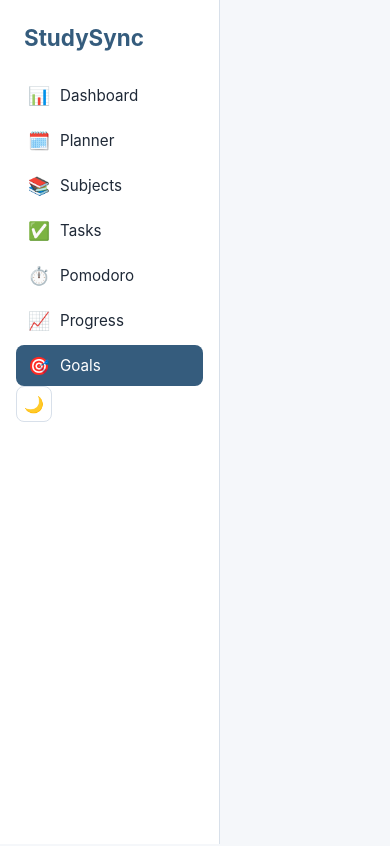
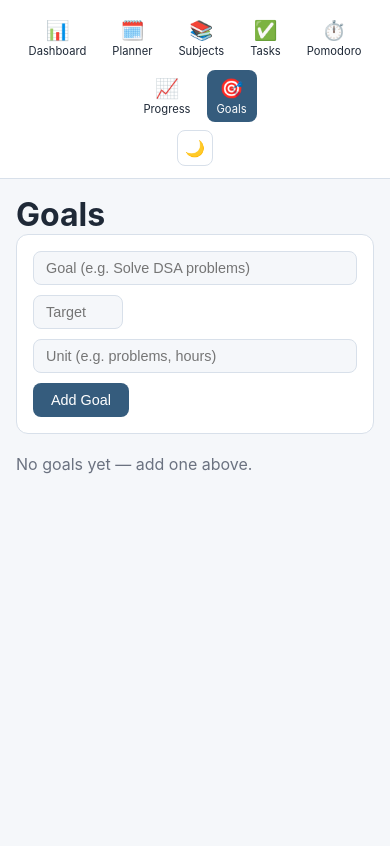
Before and after one commit to shivartha/studysync, a React (Vite) app: page /goals in a window 390 px wide. Shown: the top 846 px of the page. Built offline with nearby package versions, Linux system fonts and the light colour scheme.

Commit message:
feat: make app responsive for mobile and tablet screens

```diff
--- a/src/components/goals/GoalForm.css
+++ b/src/components/goals/GoalForm.css
@@ -37,3 +37,11 @@
   cursor: pointer;
   font-size: 0.9rem;
 }
+
+@media (max-width: 480px) {
+  .subject-form input[type="text"],
+  .task-form input[type="text"],
+  .goal-form input[type="text"] {
+    min-width: 100%;
+  }
+}
--- a/src/components/layout/Layout.css
+++ b/src/components/layout/Layout.css
@@ -6,11 +6,15 @@
 .app-content {
   flex: 1;
   padding: 32px;
+  min-width: 0; /* prevents flex children from overflowing their container */
 }
 
-/* Sidebar becomes a top bar on small screens instead of a fixed side column */
 @media (max-width: 768px) {
   .app-layout {
     flex-direction: column;
   }
+
+  .app-content {
+    padding: 16px;
+  }
 }
--- a/src/components/layout/Sidebar.css
+++ b/src/components/layout/Sidebar.css
@@ -7,6 +7,8 @@
   background-color: var(--color-surface);
   border-right: 1px solid var(--color-border);
   box-sizing: border-box;
+  display: flex;
+  flex-direction: column;
 }
 
 .sidebar-logo {
@@ -40,7 +42,6 @@
   background-color: var(--color-hover);
 }
 
-/* Applied automatically by NavLink when the route matches — see Sidebar.jsx */
 .sidebar-link.active {
   background-color: var(--color-primary);
   color: #fff;
@@ -49,3 +50,42 @@
 .sidebar-icon {
   font-size: 1.1rem;
 }
+
+@media (max-width: 768px) {
+  .sidebar {
+    width: 100%;
+    height: auto;
+    position: static;
+    padding: 12px;
+    border-right: none;
+    border-bottom: 1px solid var(--color-border);
+  }
+
+  .sidebar-logo {
+    display: none; /* saves vertical space on mobile — nav icons are enough */
+  }
+
+  .sidebar-nav {
+    flex-direction: row;
+    flex-wrap: wrap;
+    justify-content: center;
+    gap: 6px;
+  }
+
+  .sidebar-link {
+    flex-direction: column;
+    gap: 2px;
+    padding: 6px 10px;
+    font-size: 0.7rem;
+  }
+
+  .sidebar-icon {
+    font-size: 1.2rem;
+  }
+
+  .theme-toggle {
+    margin-top: 8px;
+    margin-left: auto;
+    margin-right: auto;
+  }
+}
--- a/src/components/pomodoro/TimerDisplay.css
+++ b/src/components/pomodoro/TimerDisplay.css
@@ -6,3 +6,9 @@
   color: var(--color-text);
   margin: 24px 0;
 }
+
+@media (max-width: 480px) {
+  .timer-display {
+    font-size: 2.75rem;
+  }
+}
--- a/src/components/subjects/SubjectForm.css
+++ b/src/components/subjects/SubjectForm.css
@@ -47,3 +47,11 @@
   cursor: pointer;
   font-size: 0.9rem;
 }
+
+@media (max-width: 480px) {
+  .subject-form input[type="text"],
+  .task-form input[type="text"],
+  .goal-form input[type="text"] {
+    min-width: 100%;
+  }
+}
--- a/src/components/tasks/TaskForm.css
+++ b/src/components/tasks/TaskForm.css
@@ -34,3 +34,11 @@
   cursor: pointer;
   font-size: 0.9rem;
 }
+
+@media (max-width: 480px) {
+  .subject-form input[type="text"],
+  .task-form input[type="text"],
+  .goal-form input[type="text"] {
+    min-width: 100%;
+  }
+}
```
